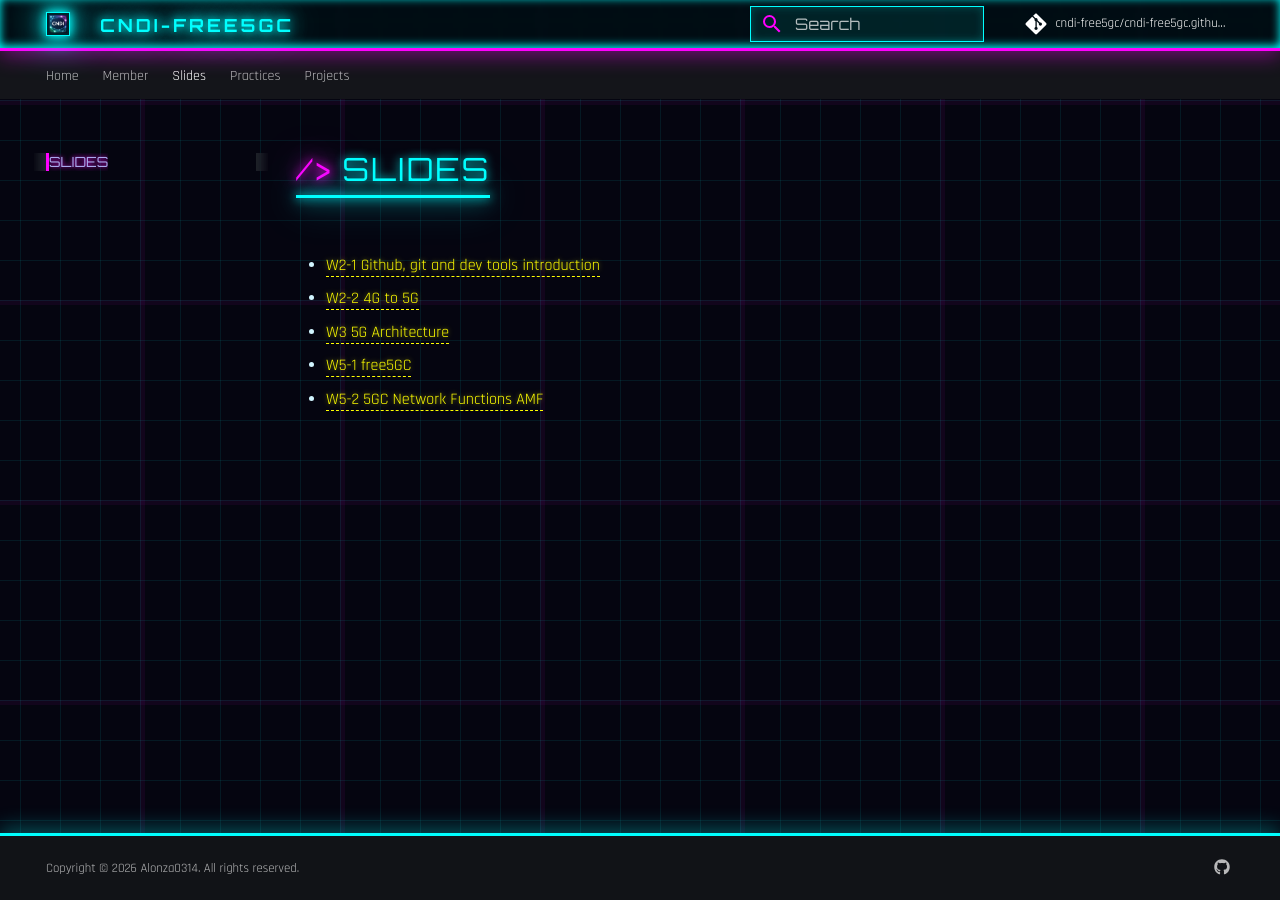
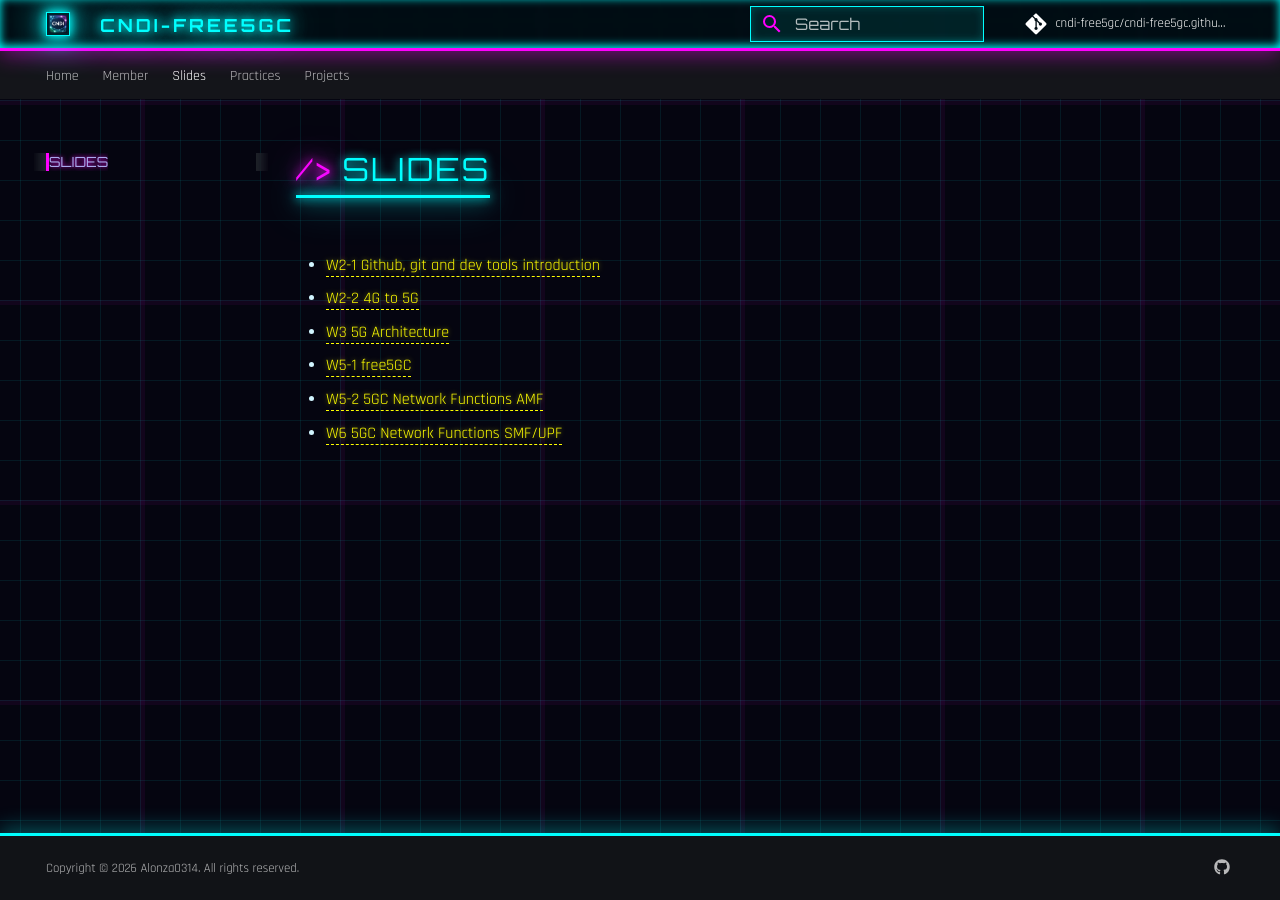
Before and after one commit to cndi-free5gc/cndi-free5gc.github.io, an MkDocs documentation site: the page built from doc/doc-slide/index.md, in a window 1280 px wide. Built offline with MkDocs 1.6.1 and Material for MkDocs 9.7.7, drawn with Linux system fonts in a browser that asks for light colours; some web fonts are replaced; comment, search, counter and statistics services are not loaded.

Commit message:
feat: w6

```diff
--- a/doc/doc-slide/index.md
+++ b/doc/doc-slide/index.md
@@ -5,3 +5,4 @@
 - [W3 5G Architecture](slides/W3%205G%20Architecture.pdf){:target="_blank"}
 - [W5-1 free5GC](slides/W5-1%20free5GC.pdf){:target="_blank"}
 - [W5-2 5GC Network Functions AMF](slides/W5-2%205GC%20Network%20Functions%20AMF.pdf){:target="_blank"}
+- [W6 5GC Network Functions SMF/UPF](slides/W6%205GC%20Network%20Functions%20SMF_UPF.pdf){:target="_blank"}
```
Also changed, not shown: 1 other file.
